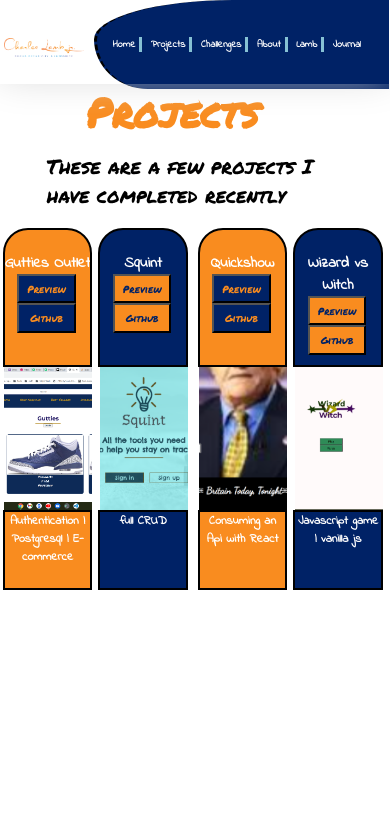
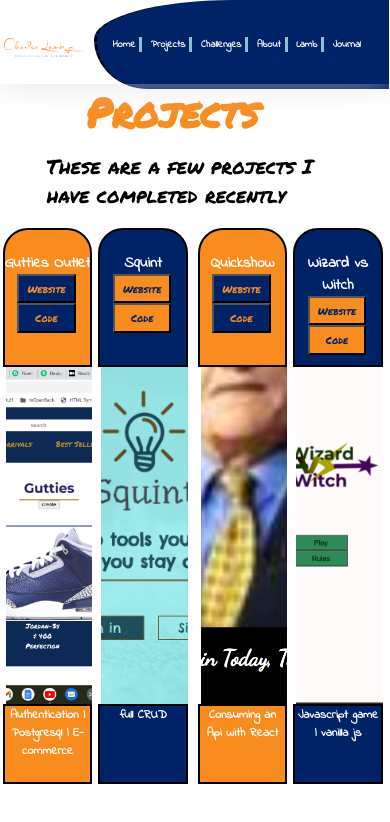
Before and after one commit to cyberstizz/charleslambjr, a React (Create React App) app: page /projects in a window 390 px wide. Shown: the top 822 px of the page. Built offline with nearby package versions, Linux system fonts and the light colour scheme; a web font is replaced by a local one.

Commit message:
more media queries

```diff
--- a/src/components/Card.css
+++ b/src/components/Card.css
@@ -40,6 +40,19 @@ button{
     font-family: 'Permanent Marker';
     font-size: 15px;
     margin-right: .5vw;
+}
+
+
+
+#cardBody{
+    height: '37vh';
+    margin-right: '.5vw';
+    width: '22.6vw';
+    text-align: 'center';
+    position: 'relative';
+    background-position: 'center';
+    background-size: 'cover';
+    background-repeat: 'no-repeat';
 }
 
 
@@ -90,4 +103,15 @@ button{
 
 }
 
+#cardBody{
+    height: '12vh';
+    margin-right: '.5vw';
+    width: '22.6vw';
+    text-align: 'center';
+    position: 'relative';
+    background-position: 'center';
+    background-size: 'cover';
+    background-repeat: 'no-repeat';
 }
+
+}
--- a/src/components/Card.js
+++ b/src/components/Card.js
@@ -6,9 +6,9 @@ const Card = (props) => {
     return (
         <div id='wholeCard'>
         <div id='cardTop' style={{backgroundColor: props.backgroundColor, width: '22vw', marginRight: '.5vw'}}><br />  {props.title} <br /> <a href={props.link}><button style={{backgroundColor: props.buttonColor,'font-family': 'Permanent Marker, cursive',
-color: props.backgroundColor}}>Preview</button></a><a href={props.github}><button style={{backgroundColor: props.buttonColor,
-color: props.backgroundColor}}>Github</button></a></div>
-        <div id="cardBody" style={{backgroundImage: props.backgroundImage, height: '17vh', marginRight: '.5vw', width: '22.6vw', textAlign: 'center', position: 'relative', backgroundPosition: 'center', backgroundSize: 'cover', backgroundRepeat: 'no-repeat'}}></div>
+color: props.backgroundColor}}>Website</button></a><a href={props.github}><button style={{backgroundColor: props.buttonColor,
+color: props.backgroundColor}}>Code</button></a></div>
+        <div id="cardBody" style={{backgroundImage: props.backgroundImage, height: '40vh', marginRight: '.5vw', width: '22.25vw', textAlign: 'center', position: 'relative', backgroundPosition: 'center', backgroundSize: 'cover', backgroundRepeat: 'no-repeat'}}></div>
        <div id="cardFooter" style={{color: 'white', border: 'solid black 2px', position: 'relative', textAlign: 'center', marginRight: '.5vw', height: '9vh', width: '22vw', backgroundColor: props.backgroundColor}}>{props.footerText}</div>
         </div>
         // </div>
```
